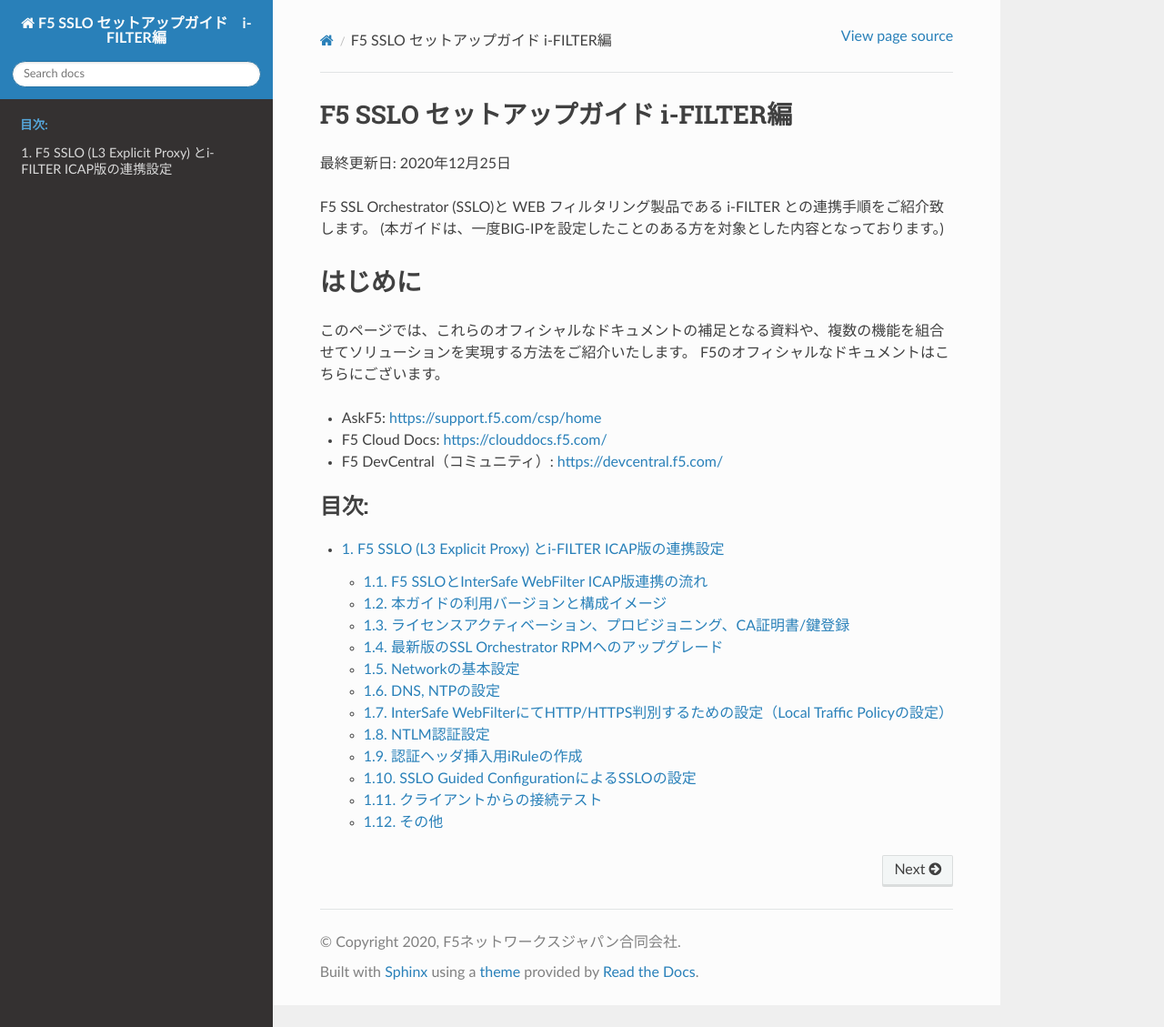
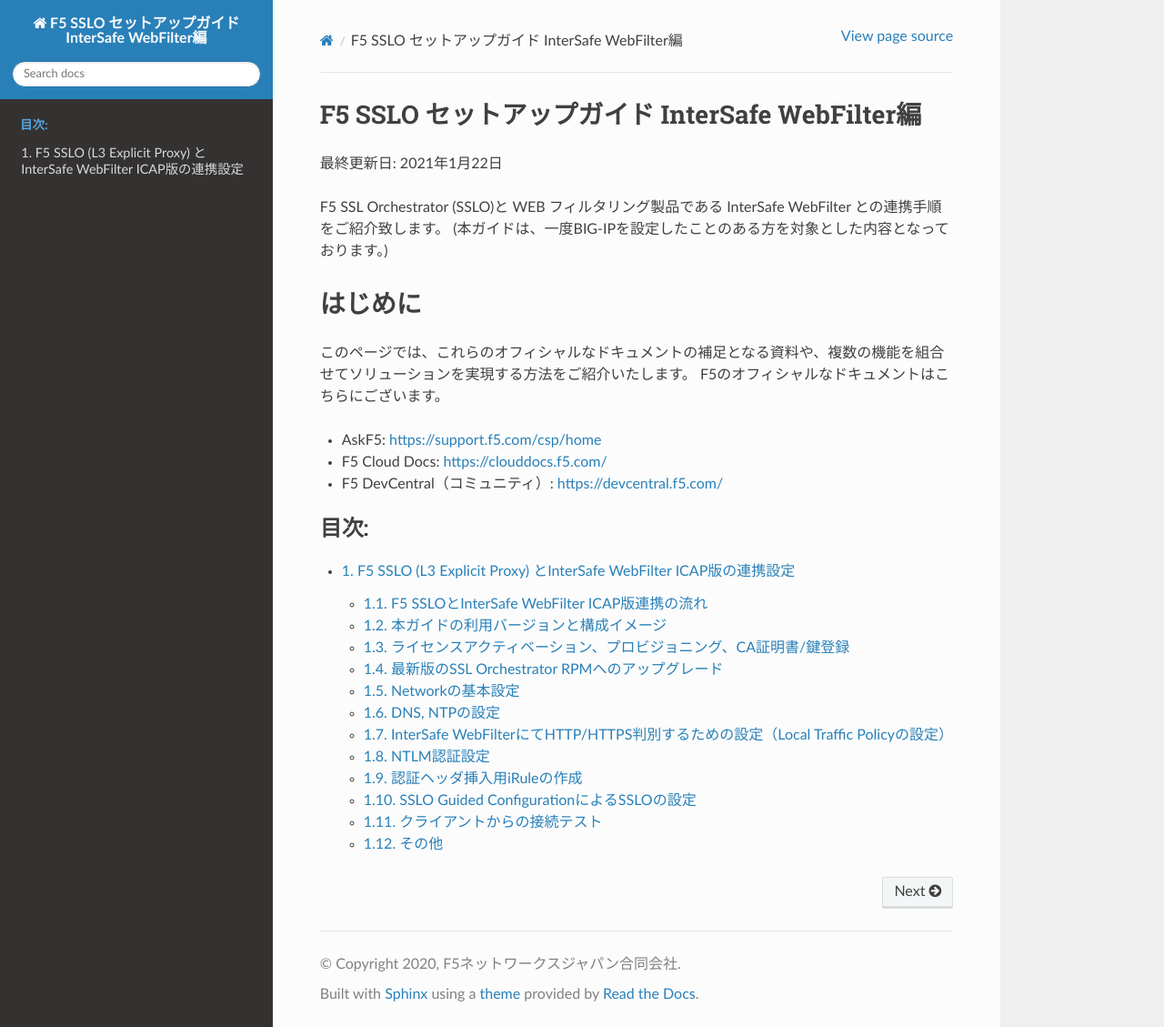
Before and after one commit to BeF5/f5j-sslo-iswf, a Sphinx documentation site: the page built from docs/index.rst, in a window 1280 px wide and 1129 px high. Shown: the whole window at 91% size. Built offline with Sphinx 7.4.7 and the Read the Docs theme 2.0.0, drawn with Linux system fonts in a browser that asks for light colours.

Commit message:
no message

```diff
--- a/docs/conf.py
+++ b/docs/conf.py
@@ -17,7 +17,7 @@
 
 # -- Project information -----------------------------------------------------
 
-project = 'F5 SSLO セットアップガイド　i-FILTER編'
+project = 'F5 SSLO セットアップガイド　InterSafe WebFilter編'
 copyright = '2020, F5ネットワークスジャパン合同会社'
 author = 'F5ネットワークスジャパン合同会社'
 
--- a/docs/content1/content1.rst
+++ b/docs/content1/content1.rst
@@ -1,7 +1,7 @@
-F5 SSLO (L3 Explicit Proxy) とi-FILTER ICAP版の連携設定
+F5 SSLO (L3 Explicit Proxy) とInterSafe WebFilter ICAP版の連携設定
 ================================================
 
-本章では、SSLOの可視化ゾーンにi-FILTER ICAP版を配置し、ICAPプロトコルで連携する構成について、ご紹介致します。
+本章では、SSLOの可視化ゾーンにInterSafe WebFilter ICAP版を配置し、ICAPプロトコルで連携する構成について、ご紹介致します。
 
 
 .. toctree::
--- a/docs/index.rst
+++ b/docs/index.rst
@@ -1,14 +1,14 @@
-.. F5 SSLO セットアップガイド i-FILTER編 documentation master file, created by
+.. F5 SSLO セットアップガイド InterSafe WebFilter編 documentation master file, created by
    sphinx-quickstart on Sun Aug 30 21:16:02 2020.
    You can adapt this file completely to your liking, but it should at least
    contain the root `toctree` directive.
 
 
-F5 SSLO セットアップガイド i-FILTER編
+F5 SSLO セットアップガイド InterSafe WebFilter編
 ==============================================
-最終更新日: 2020年12月25日
+最終更新日: 2021年1月22日
 
-F5 SSL Orchestrator (SSLO)と WEB フィルタリング製品である i-FILTER との連携手順をご紹介致します。
+F5 SSL Orchestrator (SSLO)と WEB フィルタリング製品である InterSafe WebFilter との連携手順をご紹介致します。
 (本ガイドは、一度BIG-IPを設定したことのある方を対象とした内容となっております。)
 
 
```
Also changed, not shown: README.md (+1 -1 lines).
